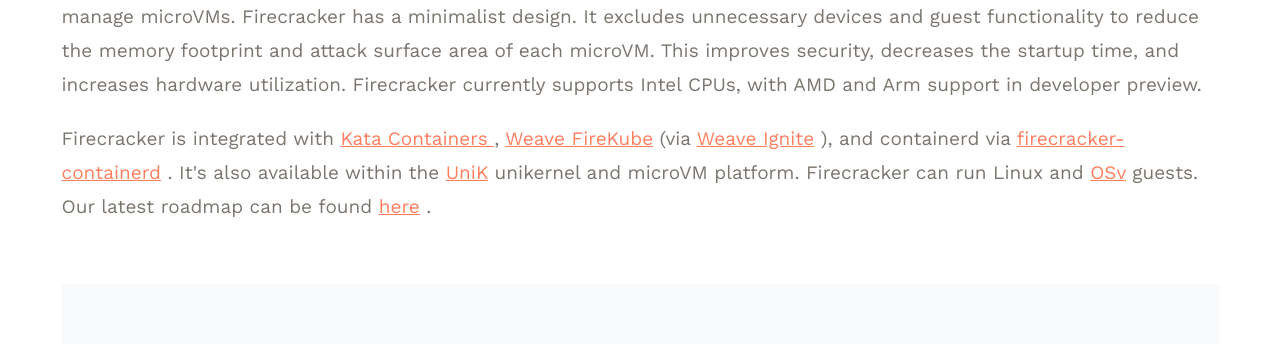
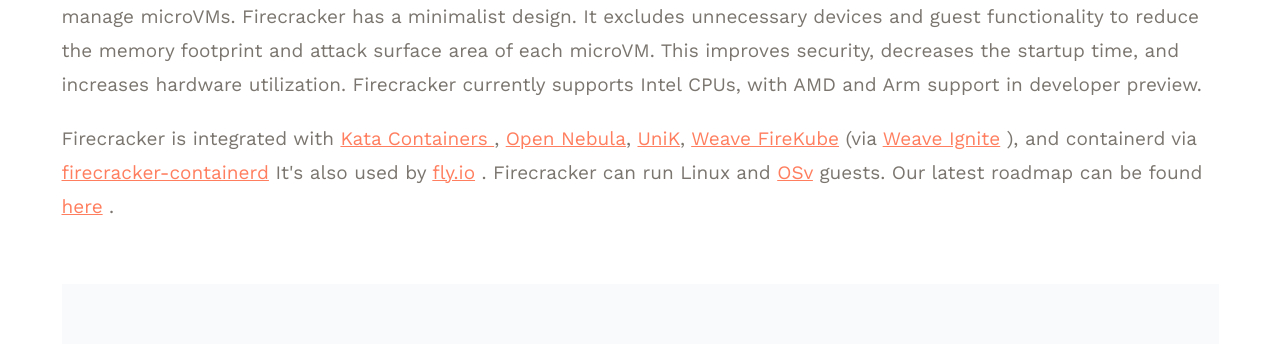
Before and after one commit to firecracker-microvm/firecracker-microvm.github.io, a plain HTML site: page index.html in a window 1280 px wide. Shown: the part 960-1304 px from the top of the page. Drawn offline with nearby package versions, Linux system fonts and the light colour scheme; files whose address does not match are found by name.

Commit message:
content: mention Open Nebula integration
Added a link for the Firecracker Open Nebula integration, and reworded
the integration paragraph.

```diff
--- a/index.html
+++ b/index.html
@@ -96,14 +96,17 @@
               Kata Containers
             </a>
             ,
+            <a href="https://opennebula.io/firecracker/">Open Nebula</a>,
+            <a href="https://github.com/solo-io/unik">UniK</a>,
             <a href="https://www.weave.works/oss/firekube/">Weave FireKube</a>
             (via
             <a href="https://github.com/weaveworks/ignite">Weave Ignite</a>
-            ), and containerd via
+            ),
+            and containerd via
             <a href="https://github.com/firecracker-microvm/firecracker-containerd">firecracker-containerd</a>
-            . It's also available within the
-            <a href="https://github.com/solo-io/unik">UniK</a>
-            unikernel and microVM platform. Firecracker can run Linux and
+            It's also used by
+            <a href="https://fly.io/">fly.io</a>
+            . Firecracker can run Linux and
             <a href="http://blog.osv.io/blog/2019/04/19/making-OSv-run-on-firecraker">OSv</a>
             guests. Our latest roadmap can be found
             <a href="https://github.com/firecracker-microvm/firecracker/projects/13">here</a>
```
